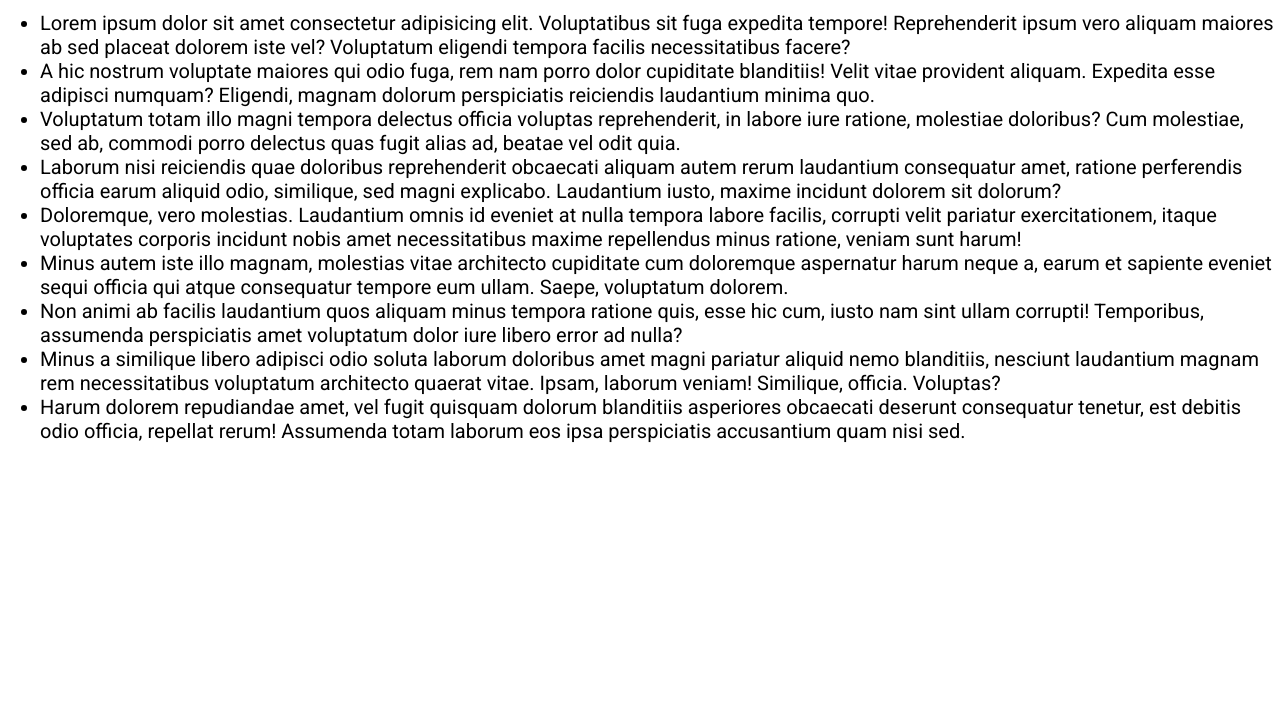
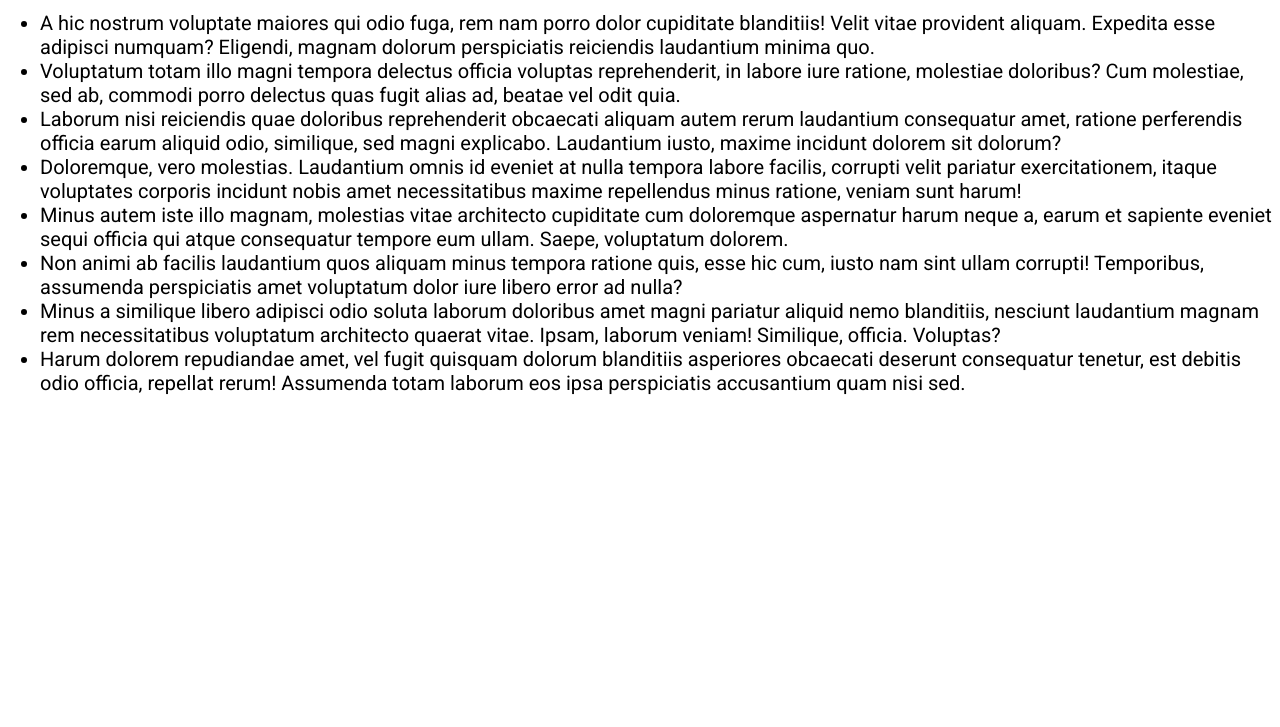
Before and after one commit to Kris53645654/ov-css, a plain HTML site: page index.html in a window 1280 px wide. Shown: the part 73-800 px from the top of the page. Drawn offline with Linux system fonts and the light colour scheme.

Commit message:
readme chan

```diff
--- a/index.html
+++ b/index.html
@@ -30,7 +30,7 @@
     </header>
    <section class="news">
     <ul>
-        <li>Lorem ipsum dolor sit amet consectetur adipisicing elit. Voluptatibus sit fuga expedita tempore! Reprehenderit ipsum vero aliquam maiores ab sed placeat dolorem iste vel? Voluptatum eligendi tempora facilis necessitatibus facere?</li>
+
         <li>A hic nostrum voluptate maiores qui odio fuga, rem nam porro dolor cupiditate blanditiis! Velit vitae provident aliquam. Expedita esse adipisci numquam? Eligendi, magnam dolorum perspiciatis reiciendis laudantium minima quo.</li>
         <li>Voluptatum totam illo magni tempora delectus officia voluptas reprehenderit, in labore iure ratione, molestiae doloribus? Cum molestiae, sed ab, commodi porro delectus quas fugit alias ad, beatae vel odit quia.</li>
         <li>Laborum nisi reiciendis quae doloribus reprehenderit obcaecati aliquam autem rerum laudantium consequatur amet, ratione perferendis officia earum aliquid odio, similique, sed magni explicabo. Laudantium iusto, maxime incidunt dolorem sit dolorum?</li>
```
Also changed, not shown: 1 other file.
